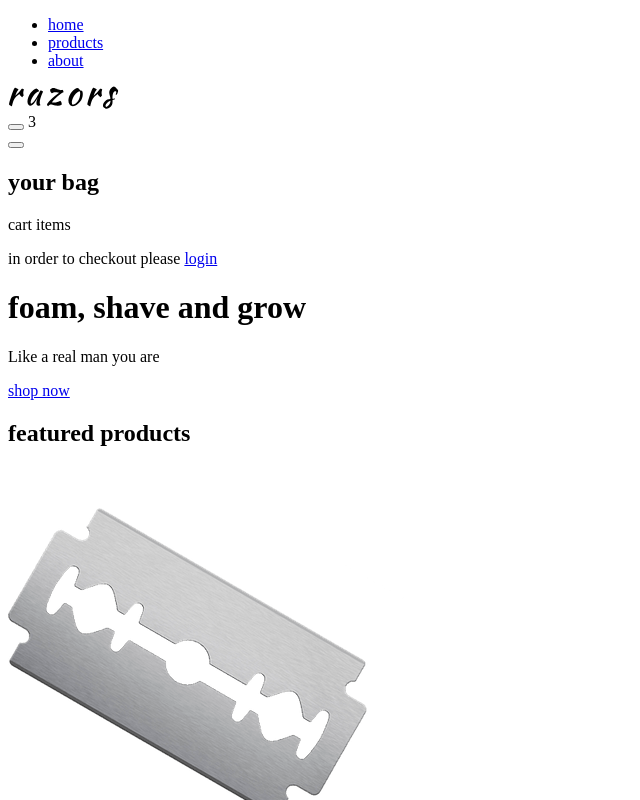
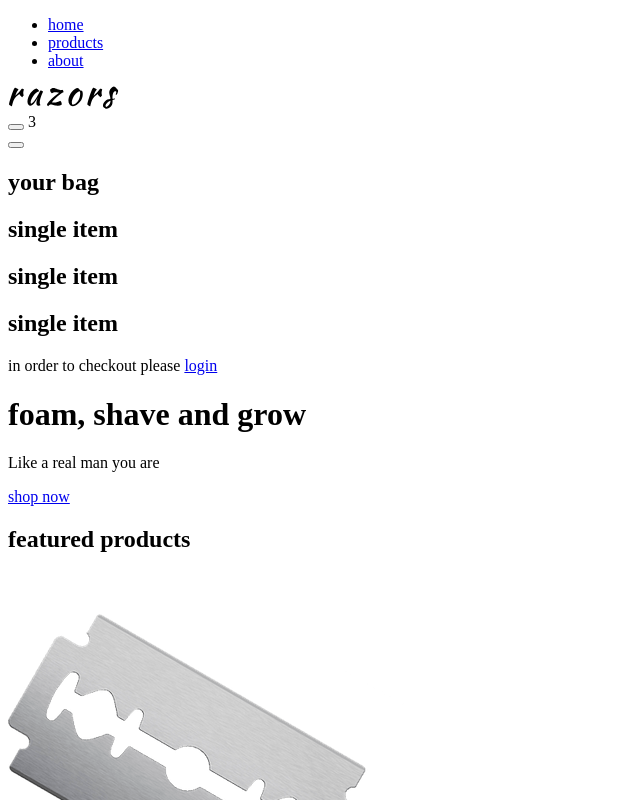
Before and after one commit to Altofogant/razors-ecommerce-svelte, a Svelte app: page / in a window 1280 px wide. Both pictures are taken after a click on the button 16 px from the left and 127 px from the top of the page. Shown: the top 800 px of the page, without its empty margins (0-640 px from the left). Built offline with nearby package versions, Linux system fonts and the light colour scheme; the HTML template or start-up script is replaced by a standard one.

Commit message:
added a list of in cart items to the cart

```diff
--- a/src/components/Cart/Cart.svelte
+++ b/src/components/Cart/Cart.svelte
@@ -2,7 +2,7 @@
     import globalStore from '../../stores/globalStore';
     import { fly, fade } from 'svelte/transition';
     import { link } from 'svelte-routing';
-    // itemList
+    import ItemList from './ItemList.svelte';
     let user = false;
 </script>
 
@@ -18,7 +18,7 @@
                 <h2 class="cart-title">your bag</h2>
                 <span></span>
             </div>
-            <p>cart items</p>
+            <ItemList />
             <div class="cart-footer">
                 {#if user}
                     <a href="/checkout" use:link class="btn btn-primary btn-block" on:click={() => {
--- /dev/null
+++ b/src/components/Cart/Item.svelte
@@ -0,0 +1,5 @@
+<script>
+
+</script>
+
+<h2>single item</h2>
--- /dev/null
+++ b/src/components/Cart/ItemList.svelte
@@ -0,0 +1,16 @@
+<script>
+    import Item from './Item.svelte';
+    import cart from '../../stores/cart';
+    import { fly } from 'svelte/transition';
+    import { flip } from 'svelte/animate';
+</script>
+
+<section class="cart-items">
+    <article>
+        {#each $cart as cartItem, index (cartItem.id)}
+            <Item {...cartItem}/>
+        {:else}
+            <h2 class="ecmpty-cart">is currently empty...</h2>
+        {/each}
+    </article>
+</section>
```
